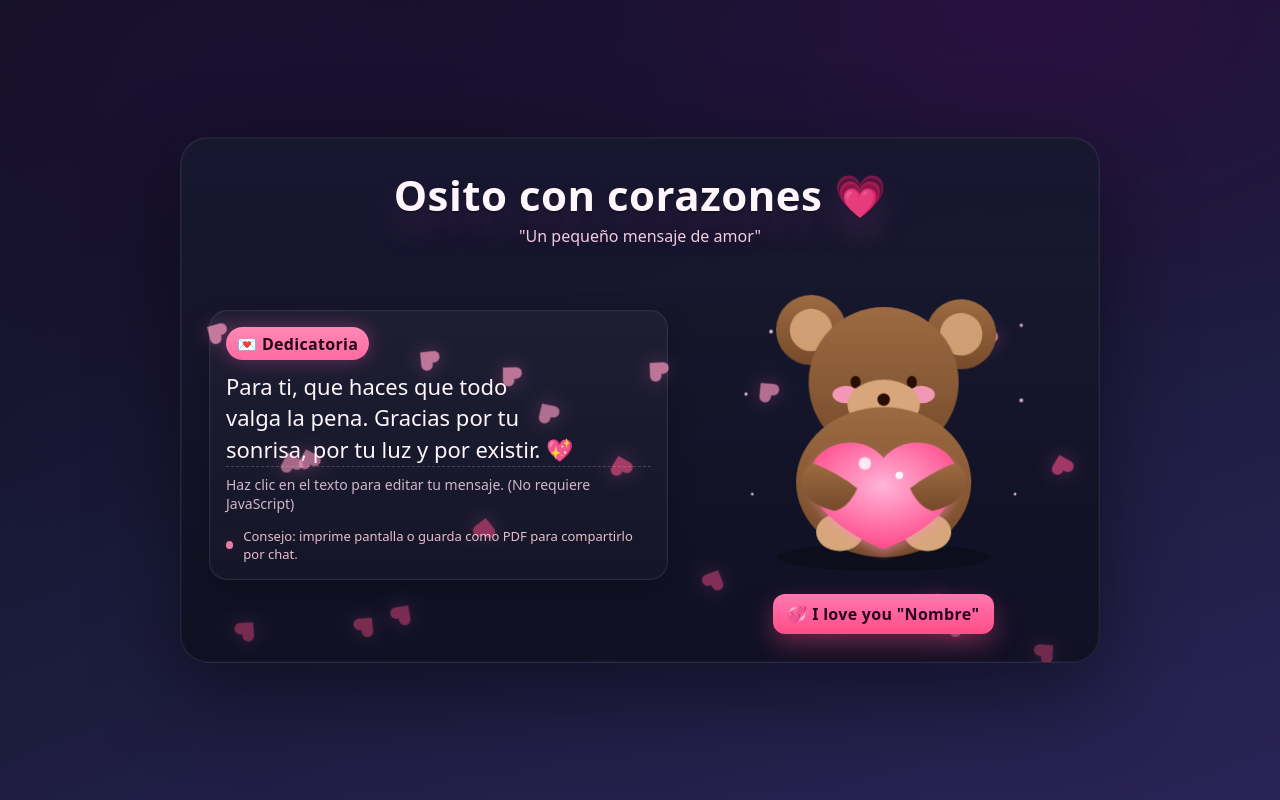
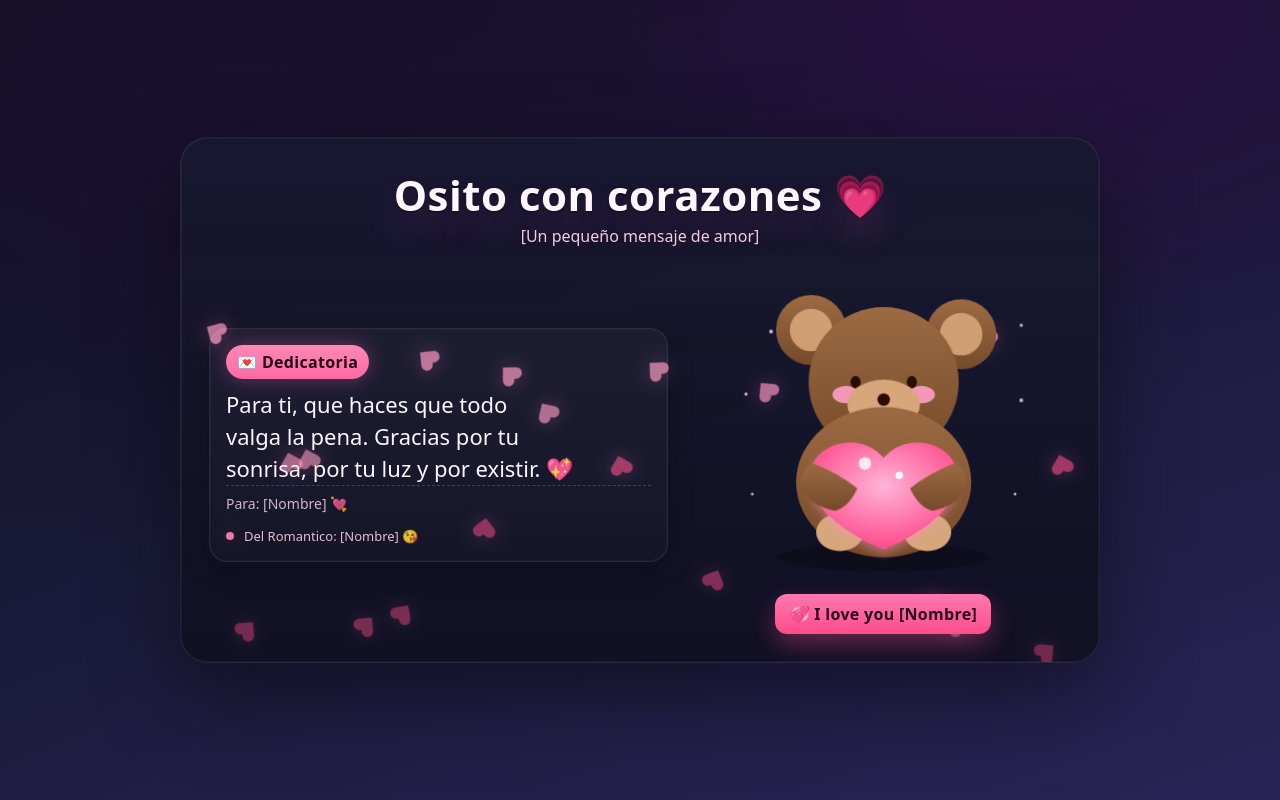
Before and after one commit to ALI-SKAN/Osito-de-Corazones, a plain HTML site: page index.html in a window 1280 px wide. Drawn offline with Linux system fonts and the light colour scheme.

Commit message:
Add files via upload

```diff
--- a/index.html
+++ b/index.html
@@ -252,7 +252,7 @@
 
       <div class="header">
         <h1>Osito con corazones 💗</h1>
-        <p class="sub" contenteditable="true" spellcheck="false" >"Un pequeño mensaje de amor"</p>
+        <p class="sub" contenteditable="true" spellcheck="false" >[Un pequeño mensaje de amor]</p>
       </div>
 
       <div class="grid">
@@ -262,9 +262,9 @@
           <p class="dedicacion" contenteditable="true" spellcheck="false">
             Para ti, que haces que todo valga la pena. Gracias por tu sonrisa, por tu luz y por existir. 💖
           </p>
-          <p class="hint" contenteditable="true" spellcheck="false">Haz clic en el texto para editar tu mensaje. (No requiere JavaScript)
+          <p class="hint" > Para: [Nombre] 💘
           </p>
-          <div class="foot" contenteditable="true" spellcheck="false"><span class="dot"></span> Consejo: imprime pantalla o guarda como PDF para compartirlo por chat.</div>
+          <div class="foot"><span class="dot"></span> Del Romantico: [Nombre] 😘</div>
         </div>
 
         <!-- Ilustración del osito (SVG puro) -->
@@ -347,7 +347,7 @@
               <circle class="sparkle" cx="510" cy="380" r="2.2" fill="#ffd6ea"/>
             </g>
           </svg>
-          <a class="fake-btn" aria-disabled="true" contenteditable="true" spellcheck="false">💞 I love you "Nombre"</a>
+          <a class="fake-btn" aria-disabled="true" >💞 I love you [Nombre]</a>
         </div>
       </div>
     </div>
```
